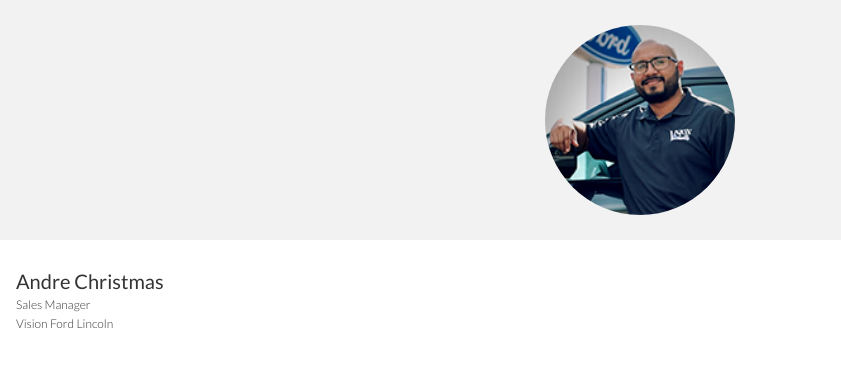
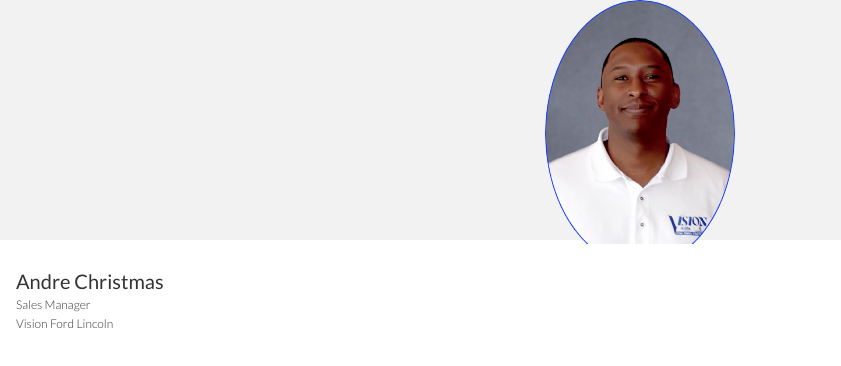
Before and after one commit to Fego23/Andre_Business-Card, a plain HTML site: page index.html in a window 1280 px wide. Shown: the top 366 px of the page, 0-841 px from the left. Drawn offline with Linux system fonts and the light colour scheme; a web font is replaced by a local one.

Commit message:
Update index.html

```diff
--- a/index.html
+++ b/index.html
@@ -14,7 +14,7 @@
 			<div class="row">
 				<div class="col"></div>
 				<div class="col is-5">
-					<img class="profile-pic"src="profile_pic2.png" alt="Profile Picture">
+					<img class="profile-pic"src="Andre_Christmas.png" alt="Profile Picture">
 				</div>
 				<div class="col"></div>
 			</div>
```
